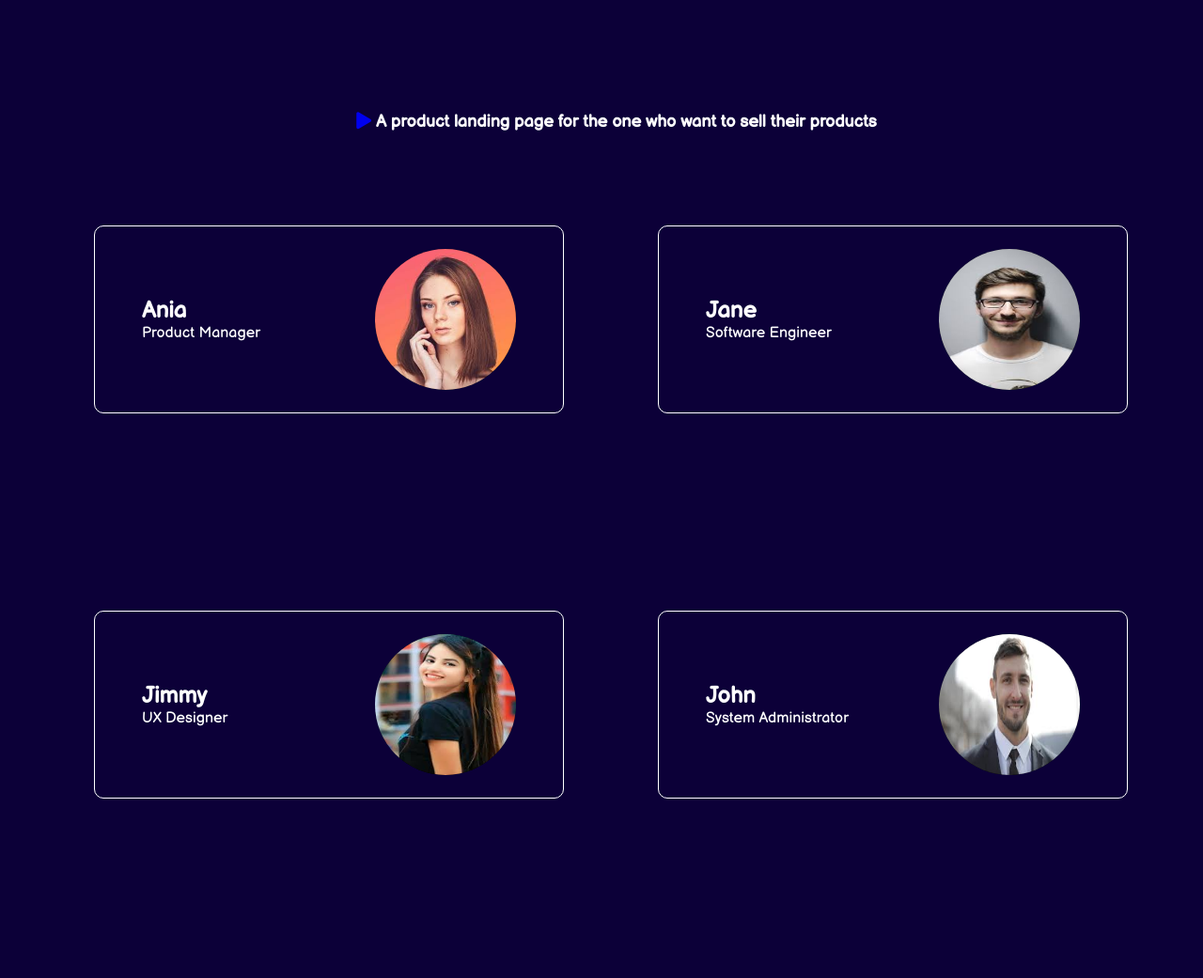
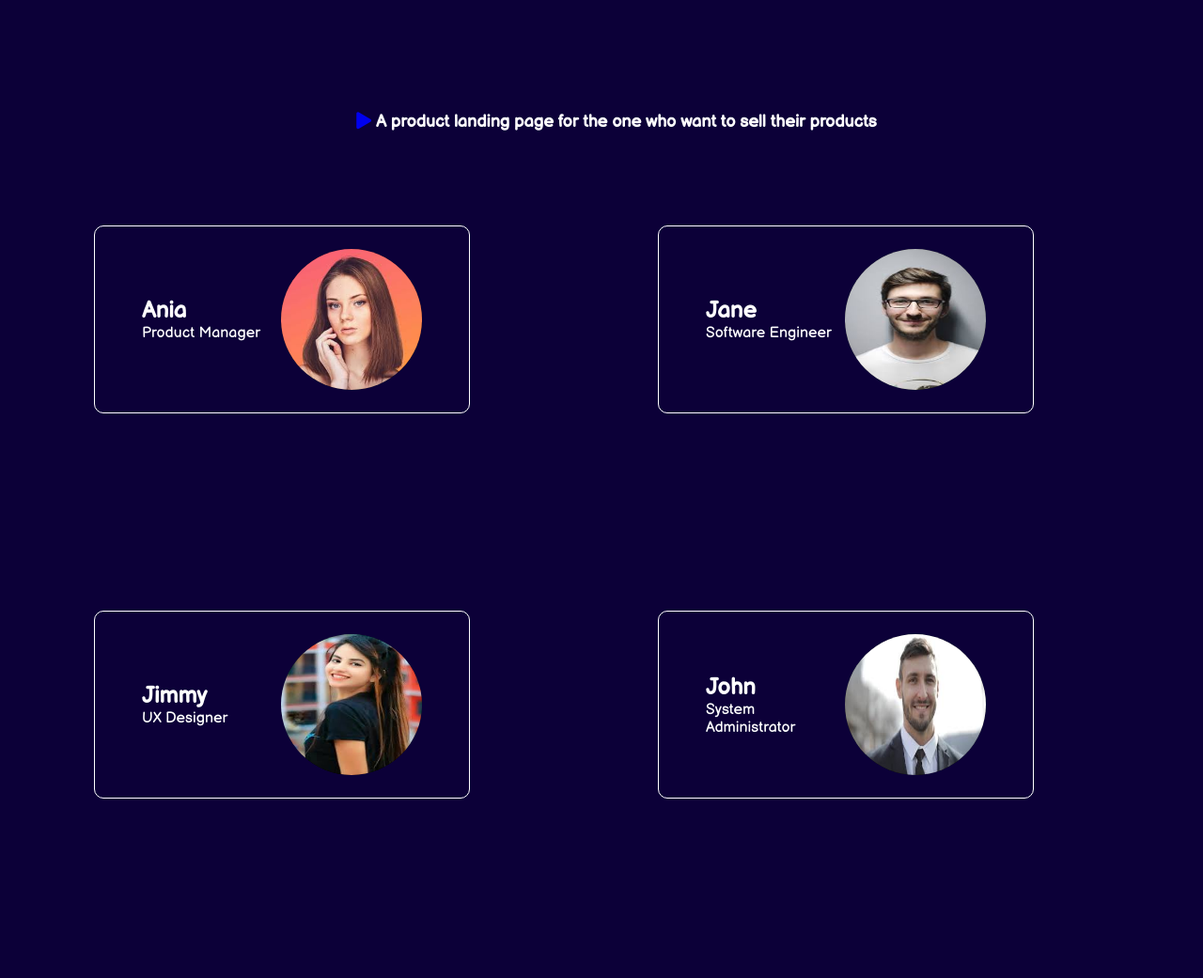
Before and after one commit to Waseemsvm/LGMVIP-WebDev, a PHP site: page / in a window 1280 px wide. Shown: the part 1436-2477 px from the top of the page at 94% size. Run offline with PHP 8.4, Linux system fonts and the light colour scheme; some libraries are stand-ins or nearby versions.

Commit message:
Task2 started

```diff
--- a/Task1/index.html
+++ b/Task1/index.html
@@ -12,7 +12,6 @@
     <title>Task1</title>
 </head>
 <body>
-    <div class="main">
 
         <!-- Navigation Bar  -->
 
@@ -20,7 +19,6 @@
             <div class="logo">
                 <a href="#home"><img src="./images/logo.png" alt="Spark-logo"></a>
             </div>
-
                 <ul class="navigation">
                     <li><a href="#home">Home</a></li>
                     <li><a href="#projects">Projects</a></li>
@@ -30,6 +28,7 @@
                     <li><a href="#about">About</a></li>
                     <li><a href="#contact">Contact</a></li>
                 </ul>
+
         </nav>
 
         <!-- Home page -->
@@ -270,7 +269,7 @@
                 </ul>
             </div>
         </div>
-    </div>
+
     <div id="backToTop" href="#home" onclick="topFunction()">
         <img src="./images/backToTop.png" alt="backToTop" >
     </div>
--- a/Task1/styles/styles.css
+++ b/Task1/styles/styles.css
@@ -142,7 +142,7 @@ ul>li{
 
 #team .member{
     height: 200px;
-    width: 500px;
+    width: 400px;
     display: flex;
     justify-content: space-between;
     align-items: center;
```
Lines whose indentation alone changed are shown as unchanged.
